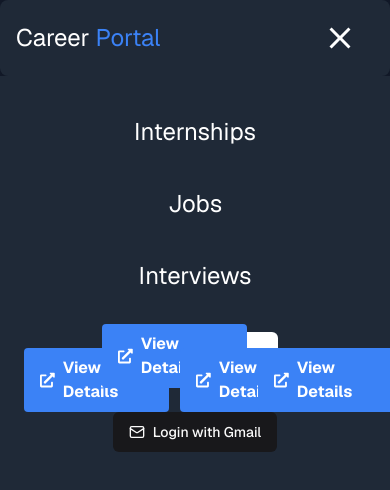
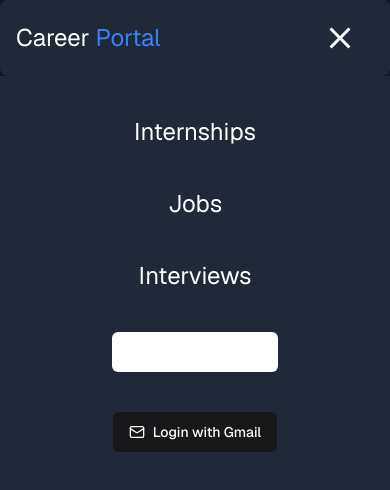
Before and after one commit to poseidonsanket/CareerPortal, a Next.js app: page /interview in a window 390 px wide. Both pictures are taken after a click on the element 359 px from the left and 36 px from the top of the page. Shown: the top 490 px of the page. Built offline with nearby package versions, Linux system fonts and the light colour scheme.

Commit message:
Mobile Nav component added

```diff
--- /dev/null
+++ b/app/api/getJobs/route.ts
@@ -0,0 +1,9 @@
+import { supabase } from "@/utils/supabase";
+
+export async function GET() {
+  const { data, error } = await supabase.from("jobs").select();
+
+  return Response.json({
+    Jobs: data,
+  });
+}
--- a/app/job/page.tsx
+++ b/app/job/page.tsx
@@ -1,4 +1,4 @@
-"use client";
+"use client"
 import React from "react";
 import { Header } from "@/components/Header";
 import Footer from "@/components/Footer";
@@ -9,13 +9,6 @@ const index = () => {
   const { jobs, isJobs } = useGetJobs();
   console.log(jobs[0]);
   console.log(isJobs);
-  const dummyData = {
-    companyName: "Example Inc.",
-    jobTitle: "Software Engineer",
-    location: "New York, NY",
-    batchEligible: "2024 Graduates",
-    jobLink: "https://example.com/job",
-  };
   return !isJobs ? (
     <div className="flex flex-col min-h-screen min-w-screen">
       <Header />
--- a/components/Header.tsx
+++ b/components/Header.tsx
@@ -30,6 +30,7 @@ import { useRouter } from "next/navigation";
 import toast from "react-hot-toast";
 import { Avatar, AvatarFallback, AvatarImage } from "@/components/ui/avatar";
 import HeaderDropDown from "./HeaderDropDown";
+import MobileNav from "./MobileNav";
 
 interface ButtonOutlineProps {
   value: string;
@@ -218,79 +219,79 @@ export const Header = () => {
           </ul>
         </div>
       </div>
-      {isMenu && (
-        <div className="md:hidden fixed w-screen h-screen bg-[#1F2937]">
-          <ul className="flex flex-col justify-center items-center gap-10 pt-10">
-            <li onClick={handleMenu}>
-              <Link href="/internship">Internships</Link>
-            </li>
-            <li onClick={handleMenu}>
-              <Link href="/job">Jobs</Link>
-            </li>
-            <li onClick={handleMenu}>
-              <Link href="/interview">Interviews</Link>
-            </li>
-            <li>
-              <NavigationMenu>
-                <NavigationMenuList>
-                  <NavigationMenuItem>
-                    <NavigationMenuTrigger className="text-xl">
-                      Add Content
-                    </NavigationMenuTrigger>
-                    <NavigationMenuContent className="w-[167px] flex-col">
-                      <div className="bg-inherit">
-                        <NavigationMenuLink className="" onClick={handleMenu}>
-                          <ButtonOutline value={"Add Jobs"} href={"/job/add"} />
-                        </NavigationMenuLink>
-                      </div>
-                      <div>
-                        <NavigationMenuLink className="" onClick={handleMenu}>
-                          <ButtonOutline
-                            value={"Add Internships"}
-                            href={"/internship/add"}
-                          />
-                        </NavigationMenuLink>
-                      </div>
-                      <div>
-                        <NavigationMenuLink className="" onClick={handleMenu}>
-                          <ButtonOutline
-                            value={"Add Experience"}
-                            href={"/interview/add"}
-                          />
-                        </NavigationMenuLink>
-                      </div>
-                    </NavigationMenuContent>
-                  </NavigationMenuItem>
-                </NavigationMenuList>
-              </NavigationMenu>
-            </li>
-            {!isLogin && (
-              <li onClick={signIn}>
-                <ButtonWithIcon data="Login with Gmail" />
-              </li>
-            )}
-            {isLogin && (
-              <li onClick={handleSignOut}>
-                <ButtonWithIcon data="LogOut" />
-              </li>
-            )}
-            {isLogin && (
-              <li onClick={handleSignOut}>
-                <button className="bg-blue-500 hover:bg-blue-600 text-white font-bold py-2 px-4 rounded focus:outline-none focus:shadow-outline mr-2 text-sm">
-                  My Added Content
-                </button>
-              </li>
-            )}
-            {/* {isLogin && (
-              <li onClick={handleSignOut}>
-                <button className="bg-blue-500 hover:bg-blue-600 text-white font-bold py-2 px-4 rounded focus:outline-none focus:shadow-outline mr-2 text-sm">
-                  My Saved Content
-                </button>
-              </li>
-            )} */}
-          </ul>
-        </div>
-      )}
+      {isMenu && <MobileNav handleMenu={handleMenu} signIn={signIn} isLogin={isLogin} handleSignOut={handleSignOut}/>
+        // <div className="md:hidden fixed w-screen h-screen bg-[#1F2937]">
+        //   <ul className="flex flex-col justify-center items-center gap-10 pt-10">
+        //     <li onClick={handleMenu}>
+        //       <Link href="/internship">Internships</Link>
+        //     </li>
+        //     <li onClick={handleMenu}>
+        //       <Link href="/job">Jobs</Link>
+        //     </li>
+        //     <li onClick={handleMenu}>
+        //       <Link href="/interview">Interviews</Link>
+        //     </li>
+        //     <li>
+        //       <NavigationMenu>
+        //         <NavigationMenuList>
+        //           <NavigationMenuItem>
+        //             <NavigationMenuTrigger className="text-xl">
+        //               Add Content
+        //             </NavigationMenuTrigger>
+        //             <NavigationMenuContent className="w-[167px] flex-col">
+        //               <div className="bg-inherit">
+        //                 <NavigationMenuLink className="" onClick={handleMenu}>
+        //                   <ButtonOutline value={"Add Jobs"} href={"/job/add"} />
+        //                 </NavigationMenuLink>
+        //               </div>
+        //               <div>
+        //                 <NavigationMenuLink className="" onClick={handleMenu}>
+        //                   <ButtonOutline
+        //                     value={"Add Internships"}
+        //                     href={"/internship/add"}
+        //                   />
+        //                 </NavigationMenuLink>
+        //               </div>
+        //               <div>
+        //                 <NavigationMenuLink className="" onClick={handleMenu}>
+        //                   <ButtonOutline
+        //                     value={"Add Experience"}
+        //                     href={"/interview/add"}
+        //                   />
+        //                 </NavigationMenuLink>
+        //               </div>
+        //             </NavigationMenuContent>
+        //           </NavigationMenuItem>
+        //         </NavigationMenuList>
+        //       </NavigationMenu>
+        //     </li>
+        //     {!isLogin && (
+        //       <li onClick={signIn}>
+        //         <ButtonWithIcon data="Login with Gmail" />
+        //       </li>
+        //     )}
+        //     {isLogin && (
+        //       <li onClick={handleSignOut}>
+        //         <ButtonWithIcon data="LogOut" />
+        //       </li>
+        //     )}
+        //     {isLogin && (
+        //       <li onClick={handleSignOut}>
+        //         <button className="bg-blue-500 hover:bg-blue-600 text-white font-bold py-2 px-4 rounded focus:outline-none focus:shadow-outline mr-2 text-sm">
+        //           My Added Content
+        //         </button>
+        //       </li>
+        //     )}
+        //     {/* {isLogin && (
+        //       <li onClick={handleSignOut}>
+        //         <button className="bg-blue-500 hover:bg-blue-600 text-white font-bold py-2 px-4 rounded focus:outline-none focus:shadow-outline mr-2 text-sm">
+        //           My Saved Content
+        //         </button>
+        //       </li>
+        //     )} */}
+        //   </ul>
+        // </div>
+      }
     </div>
   );
 };
--- a/components/InterviewCard.tsx
+++ b/components/InterviewCard.tsx
@@ -54,12 +54,12 @@ const InterviewCard: React.FC<InterviewCardProps> = ({
         {verdictIcon}
         Verdict: {verdictText}
       </div>
-      <div className="text-left mt-4">
+      <div className="text-left mt-4 -z-100">
         <a
           href={readMoreLink}
           target="_blank"
           rel="noopener noreferrer"
-          className="bg-blue-500 hover:bg-blue-700 text-white font-bold py-2 px-4 rounded focus:outline-none focus:shadow-outline transition-transform transform hover:scale-105 inline-flex items-center"
+          className="flex items-center justify-center max-w-fit bg-blue-500 hover:bg-blue-700 text-white font-bold py-2 px-4 rounded"
         >
           <FaExternalLinkAlt className="mr-2" />
           View Details
--- /dev/null
+++ b/components/MobileNav.tsx
@@ -0,0 +1,98 @@
+import {
+    Popover,
+    PopoverContent,
+    PopoverTrigger,
+  } from "@/components/ui/popover";
+  import { Button } from "@/components/ui/button";
+  import Link from "next/link";
+  import { GiHamburgerMenu } from "react-icons/gi";
+  import { MdOutlineClose } from "react-icons/md";
+  import { useEffect, useState } from "react";
+  import { Mail } from "lucide-react";
+  import {
+    NavigationMenu,
+    NavigationMenuContent,
+    NavigationMenuItem,
+    NavigationMenuLink,
+    NavigationMenuList,
+    NavigationMenuTrigger,
+  } from "@/components/ui/navigation-menu";
+import { ButtonOutline, ButtonWithIcon } from "./Header";
+
+const MobileNav = ({handleMenu,signIn,handleSignOut,isLogin}: any) => {
+  return (
+    <div className="md:hidden fixed w-screen h-screen bg-[#1F2937]">
+    <ul className="flex flex-col justify-center items-center gap-10 pt-10">
+      <li onClick={handleMenu}>
+        <Link href="/internship">Internships</Link>
+      </li>
+      <li onClick={handleMenu}>
+        <Link href="/job">Jobs</Link>
+      </li>
+      <li onClick={handleMenu}>
+        <Link href="/interview">Interviews</Link>
+      </li>
+      <li>
+        <NavigationMenu>
+          <NavigationMenuList>
+            <NavigationMenuItem>
+              <NavigationMenuTrigger className="text-xl">
+                Add Content
+              </NavigationMenuTrigger>
+              <NavigationMenuContent className="w-[167px] flex-col">
+                <div className="bg-inherit">
+                  <NavigationMenuLink className="" onClick={handleMenu}>
+                    <ButtonOutline value={"Add Jobs"} href={"/job/add"} />
+                  </NavigationMenuLink>
+                </div>
+                <div>
+                  <NavigationMenuLink className="" onClick={handleMenu}>
+                    <ButtonOutline
+                      value={"Add Internships"}
+                      href={"/internship/add"}
+                    />
+                  </NavigationMenuLink>
+                </div>
+                <div>
+                  <NavigationMenuLink className="" onClick={handleMenu}>
+                    <ButtonOutline
+                      value={"Add Experience"}
+                      href={"/interview/add"}
+                    />
+                  </NavigationMenuLink>
+                </div>
+              </NavigationMenuContent>
+            </NavigationMenuItem>
+          </NavigationMenuList>
+        </NavigationMenu>
+      </li>
+      {!isLogin && (
+        <li onClick={signIn}>
+          <ButtonWithIcon data="Login with Gmail" />
+        </li>
+      )}
+      {isLogin && (
+        <li onClick={handleSignOut}>
+          <ButtonWithIcon data="LogOut" />
+        </li>
+      )}
+      {isLogin && (
+        <li onClick={handleSignOut}>
+          <button className="bg-blue-500 hover:bg-blue-600 text-white font-bold py-2 px-4 rounded focus:outline-none focus:shadow-outline mr-2 text-sm">
+            My Added Content
+          </button>
+        </li>
+      )}
+      {/* {isLogin && (
+        <li onClick={handleSignOut}>
+          <button className="bg-blue-500 hover:bg-blue-600 text-white font-bold py-2 px-4 rounded focus:outline-none focus:shadow-outline mr-2 text-sm">
+            My Saved Content
+          </button>
+        </li>
+      )} */}
+    </ul>
+  </div>
+  )
+}
+
+export default MobileNav
--- a/package.json
+++ b/package.json
@@ -13,6 +13,7 @@
     "@supabase/ssr": "latest",
     "@supabase/supabase-js": "latest",
     "autoprefixer": "10.4.17",
+    "axios": "^1.7.2",
     "class-variance-authority": "^0.7.0",
     "clsx": "^2.1.0",
     "firebase": "^10.12.2",
```
Also changed, not shown: 1 other file (tests, documents, lock files or other folders).
